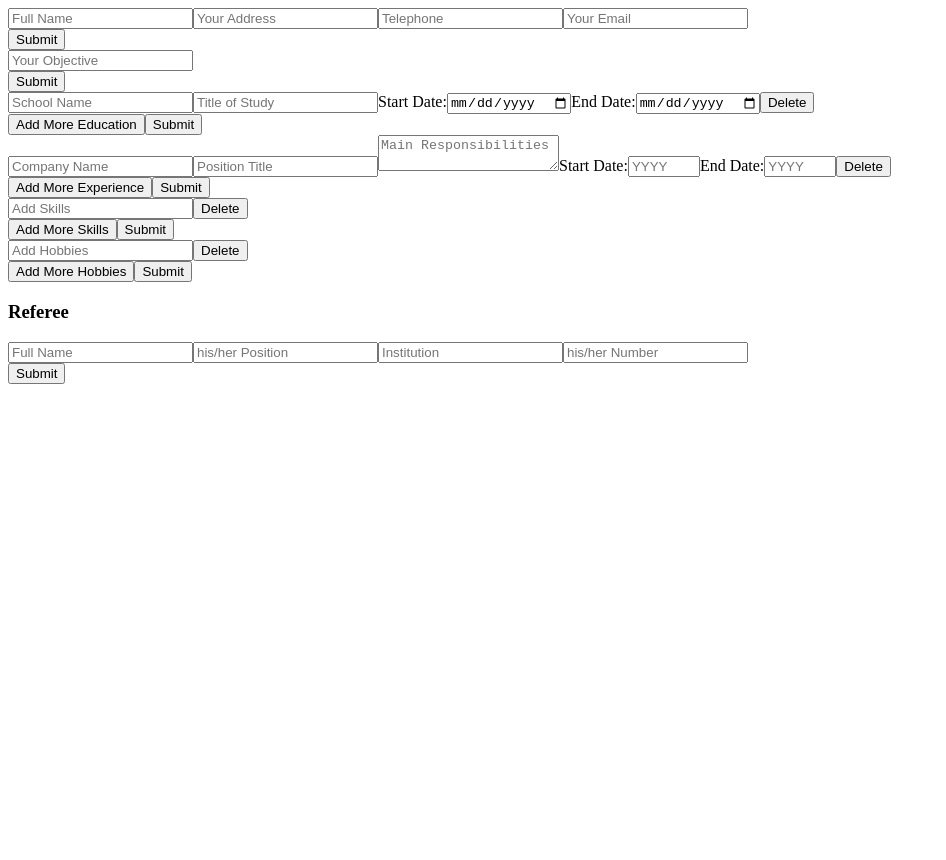
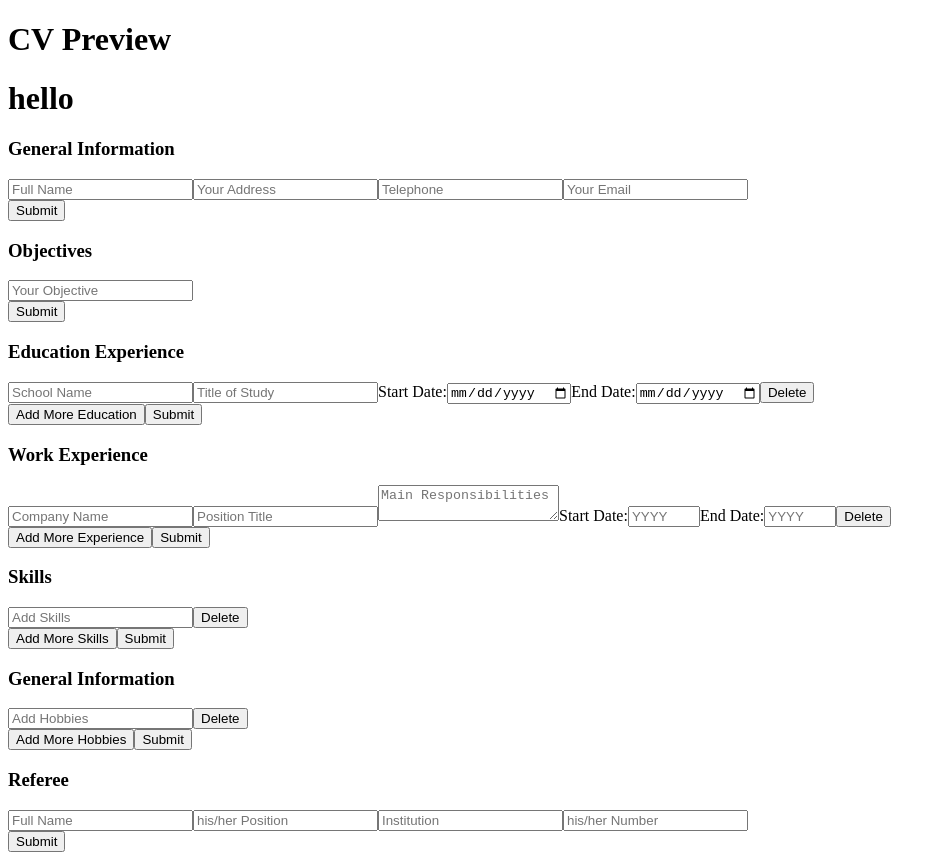
Before and after one commit to Ozioma45/React_CV_BUILDERS, a React (Vite) app: page / in a window 1280 px wide. Shown: the whole page, without its empty margins (0-946 px from the left). Before the commit the page ends 800 px from the top, so only its background shows below. Built offline with nearby package versions, Linux system fonts and the light colour scheme.

Commit message:
start creating the preview for cv preview

```diff
--- a/src/App.css
+++ b/src/App.css
@@ -0,0 +1,38 @@
+.app {
+  display: flex;
+  justify-content: center;
+  align-items: center;
+  min-height: 100vh;
+  padding: 20px;
+  background-color: #f0f2f5;
+}
+
+.container {
+  display: flex;
+  width: 80%;
+  border: 1px solid #ccc;
+  border-radius: 8px;
+  overflow: hidden;
+  box-shadow: 0 0 10px rgba(0, 0, 0, 0.1);
+}
+
+.left-side {
+  flex: 1;
+  background-color: #ffffff;
+  padding: 20px;
+  border-right: 1px solid #ccc;
+}
+
+.right-side {
+  flex: 2;
+  background-color: #ffffff;
+  padding: 20px;
+}
+
+h2 {
+  margin-bottom: 20px;
+}
+
+.cv-section {
+  margin-bottom: 20px;
+}
--- a/src/App.jsx
+++ b/src/App.jsx
@@ -1,3 +1,4 @@
+import { useState } from "react";
 import EducationExperience from "./components/EducationalExperience";
 import GeneralInfo from "./components/GeneralInfo";
 import MainHobbies from "./components/Hobbies";
@@ -7,9 +8,33 @@ import Referee from "./components/Referee";
 import MainSkills from "./components/Skills";
 
 const App = () => {
+  const [generalData, setGeneralData] = useState([]);
+  /* const [objectivesData, setObjectivesData] = useState([]);
+  const [educationData, setEducationData] = useState([]);
+  const [practicalData, setPracticalData] = useState([]);
+  const [refereeData, setRefereeData] = useState([]);
+  const [hobbiesData, setobbiesData] = useState([]);
+  const [skillsData, setSkillsData] = useState([]); */
+
   return (
+    <div className="app">
       <div>
-      <GeneralInfo />
+        <h1>CV Preview</h1>
+        <div className="cv-sevtion">
+          {generalData.map((gen) => (
+            <div key={gen.id}>
+              <p>{gen.name}</p>
+              <p>{gen.address}</p>
+              <p>{gen.phone}</p>
+              <p>{gen.email}</p>
+            </div>
+          ))}
+        </div>
+      </div>
+
+      <div>
+        <h1>hello</h1>
+        <GeneralInfo setGeneralData={setGeneralData} />
         <Objectives />
         <EducationExperience />
         <PracticalExperience />
@@ -17,6 +42,7 @@ const App = () => {
         <MainHobbies />
         <Referee />
       </div>
+    </div>
   );
 };
 
--- a/src/components/EducationalExperience.jsx
+++ b/src/components/EducationalExperience.jsx
@@ -35,6 +35,7 @@ function EducationExperience() {
 
   return (
     <div className="education-experience">
+      <h3>Education Experience</h3>
       {isEditing ? (
         <>
           {educations.map((education, index) => (
--- a/src/components/GeneralInfo.jsx
+++ b/src/components/GeneralInfo.jsx
@@ -1,11 +1,15 @@
-import { useState } from "react";
+import { useState, useEffect } from "react";
 /* import "./GeneralInfo.css"; */
 
-function GeneralInfo() {
+function GeneralInfo({ setGeneralData }) {
   const [generaldata, setGeneraldata] = useState([
     { id: 1, name: "", address: "", phone: "", email: "" },
   ]);
   const [isEditing, setIsEditing] = useState(true);
+
+  useEffect(() => {
+    setGeneralData(generaldata); // Pass updated educations data to App
+  }, [generaldata, setGeneralData]);
 
   const handleInputChange = (id, field, value) => {
     setGeneraldata(
@@ -25,6 +29,7 @@ function GeneralInfo() {
 
   return (
     <div className="general-info">
+      <h3>General Information</h3>
       {isEditing ? (
         <>
           {generaldata.map((data, index) => (
--- a/src/components/Hobbies.jsx
+++ b/src/components/Hobbies.jsx
@@ -30,6 +30,7 @@ function MainHobbies() {
 
   return (
     <div className="hobbies">
+      <h3>General Information</h3>
       {isEditing ? (
         <>
           {hobbies.map((hobby, index) => (
--- a/src/components/Objectives.jsx
+++ b/src/components/Objectives.jsx
@@ -18,6 +18,7 @@ function Objectives() {
 
   return (
     <div className="objective">
+      <h3>Objectives</h3>
       {isEditing ? (
         <>
           <div className="objective-entry">
--- a/src/components/PracticalExperience.jsx
+++ b/src/components/PracticalExperience.jsx
@@ -49,6 +49,7 @@ function PracticalExperience() {
 
   return (
     <div className="practical-experience">
+      <h3>Work Experience</h3>
       {isEditing ? (
         <>
           {experiences.map((experience) => (
--- a/src/components/Skills.jsx
+++ b/src/components/Skills.jsx
@@ -30,6 +30,7 @@ function MainSkills() {
 
   return (
     <div className="skills">
+      <h3>Skills</h3>
       {isEditing ? (
         <>
           {skills.map((skill, index) => (
@@ -50,7 +51,6 @@ function MainSkills() {
         </>
       ) : (
         <>
-          <h3>Skills</h3>
           {skills.map((skill, index) => (
             <ul key={skill.id} className="skill-entry">
               <li>{skill.skills}</li>
```
Lines whose indentation alone changed are shown as unchanged.
